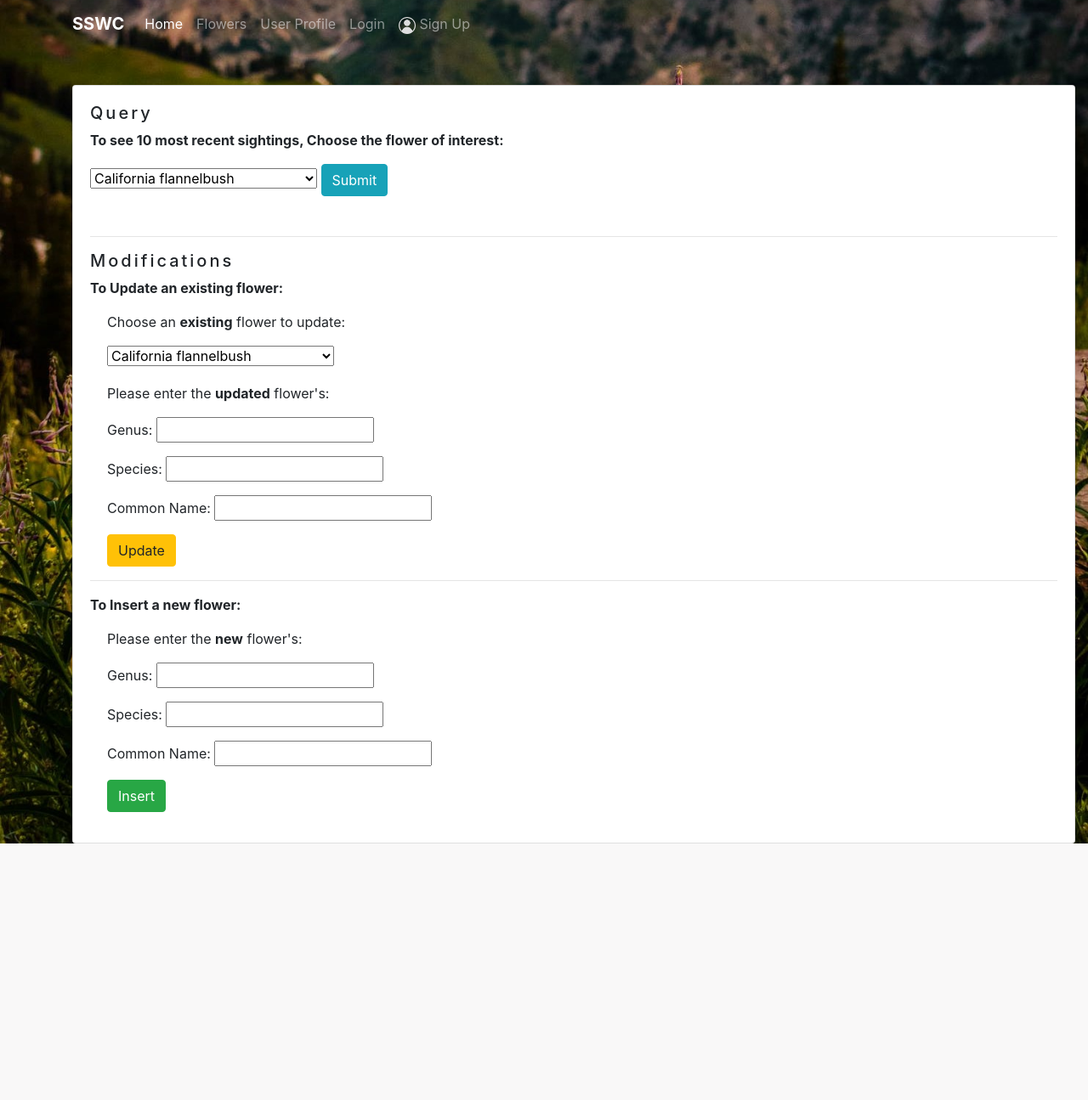
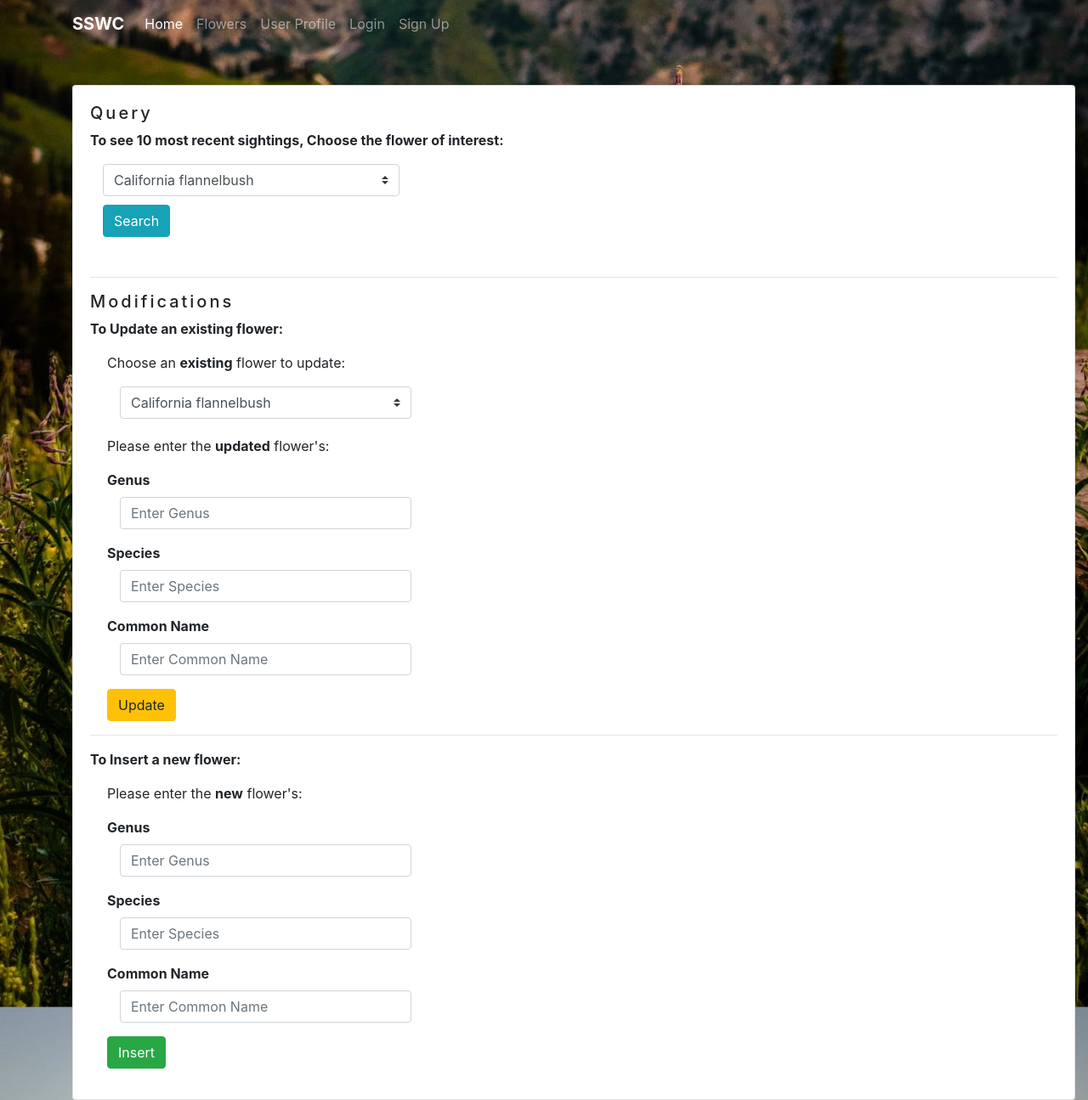
Before and after one commit to frongilloz/assign5_2, a Flask app: page /flowers in a window 1280 px wide. Shown: the whole page at 85% size. Before the commit the page ends 993 px from the top, so only its background shows below. Run offline with Flask 2, Linux system fonts and the light colour scheme; data comes from the database, SQL or seed files in the repository; both versions use the stored data as it was after the commit; some libraries are stand-ins or nearby versions.

Commit message:
commit 16; pics added for update_flower page,  flowers page update; attempt at user registration

```diff
--- a/app.py
+++ b/app.py
@@ -151,7 +151,7 @@ def update_flower():
     conn.close()
 
     # render the next template to display the data
-    return render_template('update_flower.html', query_updated=query_updated)
+    return render_template('update_flower.html', query_updated=query_updated, sel_Flower=sel_comname)
 
 
 # Need an app route for insertion specification (instructions)
@@ -216,6 +216,33 @@ def login():
 def sign_up():
     return render_template('sign_up.html')
 
+@app.route('/sign_up_form', methods = ['POST'])
+def sign_up_form():
+    # Request the receive input (POST) to new user
+    fullName = request.form['fullName']
+    print("The user's full name is '" + fullName + "'")
+
+    email = request.form['email']
+    print("The user's email is '" + email + "'")
+
+    password = request.form['password']
+    print("The user's password is '" + password + "'")
+
+    # Establish a connection with the database file
+    conn = sqlite3.connect('flowers2019.db')
+    # create a cursor to query the database within the app route
+    cursorObj = conn.cursor()
+    # Run the Modification on FLOWERS table to insert
+    cursorObj.execute(
+        "INSERT INTO USERS VALUES (\"" + fullName + "\" ,\"" + email + "\" ,\"" + password + "\")")
+    # commit these changes
+    conn.commit()
+    # close the connection to the database
+    conn.close()
+
+    return render_template('sign_up_complete.html')
+
+
 # App route for the Home page on the web app
 @app.route('/')
 def index():
--- a/templates/flowers.html
+++ b/templates/flowers.html
@@ -17,8 +17,8 @@
             <form action="/select_flower" method="post">
 
             <!---<div class="dropdown"> -->
-
-                <select name="sel_Flower" id="flowers_Dropdown" onchange="runFlower_Select()">
+            <div class="col-4">
+                <select name="sel_Flower" id="flowers_Dropdown" onchange="runFlower_Select()" class="custom-select">
                       <div class="dropdown-menu" aria-labelledby="flowers_Dropdown_Button">
 
                           {% for i1, i2, i3 in itemsFlowers %}
@@ -29,11 +29,14 @@
 
                       </div>
                 </select>
+            </div>
 
             <!---</div> -->
 
-            <input type="submit" button type="button" class="btn btn-info">
+            <div style="padding-top: 10px; padding-left: 15px">
+                <input type="submit" button type="button" class="btn btn-info" value="Search">
                 </input>
+            </div>
 
             </form>
 
@@ -48,8 +51,9 @@
 
             <div style="padding-left: 20px">
                 <p>Choose an <b>existing</b> flower to update:</p>
-                <form action="/update_flower" method="post">
-                        <select name="sel_Upd_Flower_Comname" id="flowers_Dropdown2">
+                <form action="/update_flower" method="post" >
+                <div class="col-4">
+                            <select name="sel_Upd_Flower_Comname" id="flowers_Dropdown2" class="custom-select">
                                   <div class="dropdown-menu" aria-labelledby="flowers_Dropdown_Button">
 
                                       {% for i1, i2, i3 in itemsFlowers %}
@@ -58,16 +62,30 @@
 
                                   </div>
                             </select>
+                </div>
 
                     <p style="padding-top: 20px">Please enter the <b>updated</b> flower's: </p>
-                        <p>Genus:
-                        <input type="text" name="up_genus"></input> </p>
+                     <div class="form-group">
+                         <label for="up_genus_input"><b>Genus</b></label>
+                         <div class="col-4">
+                             <input type="text" name="up_genus" class="form-control" id="up_genus_input" placeholder="Enter Genus"></input>
+                         </div>
+                     </div>
 
-                        <p>Species:
-                        <input type="text" name="up_species"></input> </p>
+                    <div class="form-group">
+                     <label for="up_species_input"><b>Species</b></label>
+                     <div class="col-4">
+                        <input type="text" name="up_species" class="form-control" id="up_species_input" placeholder="Enter Species"></input>
+                         </div>
+                     </div>
 
-                        <p>Common Name:
-                        <input type="text" name="up_comname"></input> </p>
+                    <div class="form-group">
+                        <label for="up_comname_input"><b>Common Name</b></label>
+                     <div class="col-4">
+                        <input type="text" name="up_comname" class="form-control" id="up_comname_input" placeholder="Enter Common Name"></input>
+                     </div>
+                    </div>
+
 
                         <input type="submit" button type="button" class="btn btn-warning" value="Update">
                          </input>
@@ -82,14 +100,27 @@
                     <form action="/insert_flower" method="post">
                             <!--Insert: Requires 3 input text boxes-->
                         <p>Please enter the <b>new</b> flower's: </p>
-                            <p>Genus:
-                            <input type="text" name="in_genus"></input> </p>
+                        <div class="form-group">
+                         <label for="in_genus_input"><b>Genus</b></label>
+                             <div class="col-4">
+                                <input type="text" name="in_genus" class="form-control" id="in_genus_input" placeholder="Enter Genus"></input>
 
-                            <p>Species:
-                            <input type="text" name="in_species"></input> </p>
+                             </div>
+                        </div>
 
-                            <p>Common Name:
-                            <input type="text" name="in_comname"></input> </p>
+                        <div class="form-group">
+                         <label for="in_species_input"><b>Species</b></label>
+                             <div class="col-4">
+                                <input type="text" name="in_species" class="form-control" id="in_species_input" placeholder="Enter Species"></input>
+                             </div>
+                        </div>
+
+                        <div class="form-group">
+                            <label for="in_commname_input"><b>Common Name</b></label>
+                             <div class="col-4">
+                                 <input type="text" name="in_comname" class="form-control" id="in_commname_input" placeholder="Enter Common Name"></input>
+                             </div>
+                        </div>
 
                              <input type="submit" button type="button" class="btn btn-success" value="Insert">
                              </input>
--- a/templates/login.html
+++ b/templates/login.html
@@ -22,7 +22,7 @@
                                     <img src="/static/email.png"  height="20" width="30">
                             </span>
                          </div>
-                        <input name="" class="form-control" placeholder="Enter email address" type="email">
+                        <input name="" class="form-control" placeholder="Enter email address" type="email" aria-describedby="emailHelp" >
                     </div> <!-- form-group// -->
 
                     <div class="form-group input-group">
--- a/templates/maintemplate.html
+++ b/templates/maintemplate.html
@@ -75,7 +75,7 @@
                   </li>
                     <li class="nav-item">
                     <a class="nav-link" href="/sign_up">
-                        <img src="/static/user_icon.png"  height="20" width="20">
+                        <!---<img src="/static/user_icon.png"  height="20" width="20">-->
                         Sign Up</a>
                   </li>
                 </ul>
```
Also changed, not shown: templates/sign_up.html (+5 -4 lines), templates/sign_up_complete.html (added, +41 -0 lines), templates/update_flower.html (+9 -0 lines), flowers2019.db, static/fl2 - Copy.jpeg (deleted), static/flowerpic.jpeg (deleted), templates/flowers2019.db. Lines whose indentation alone changed are shown as unchanged.
